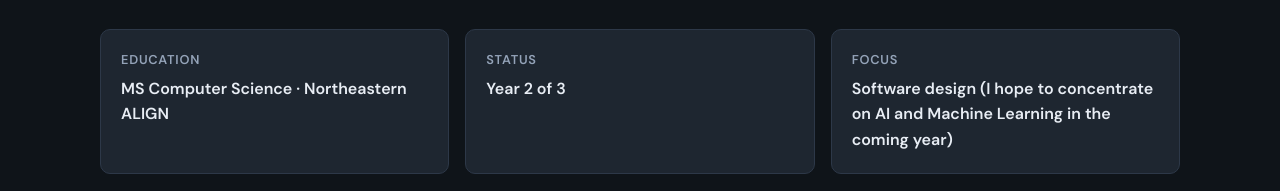
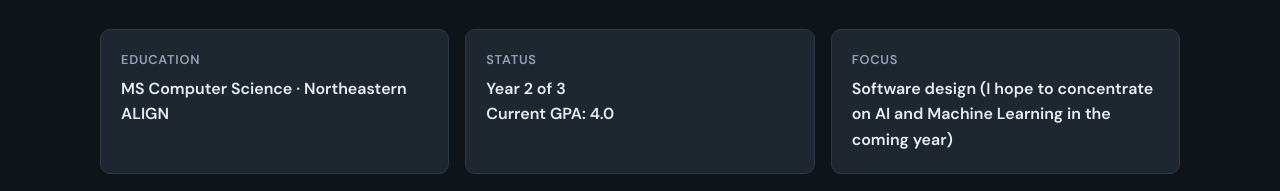
Before and after one commit to jungbail/Bailey_Portfolio, a plain HTML site: page index.html in a window 1280 px wide. Shown: the part 1718-1909 px from the top of the page. Drawn offline with Linux system fonts and the light colour scheme.

Commit message:
edit to 5004 project card

```diff
--- a/index.html
+++ b/index.html
@@ -997,6 +997,7 @@
           <div class="info-card">
             <h3>Status</h3>
             <p>Year 2 of 3</p>
+            <p>Current GPA: 4.0</p>
           </div>
           <div class="info-card">
             <h3>Focus</h3>
```
